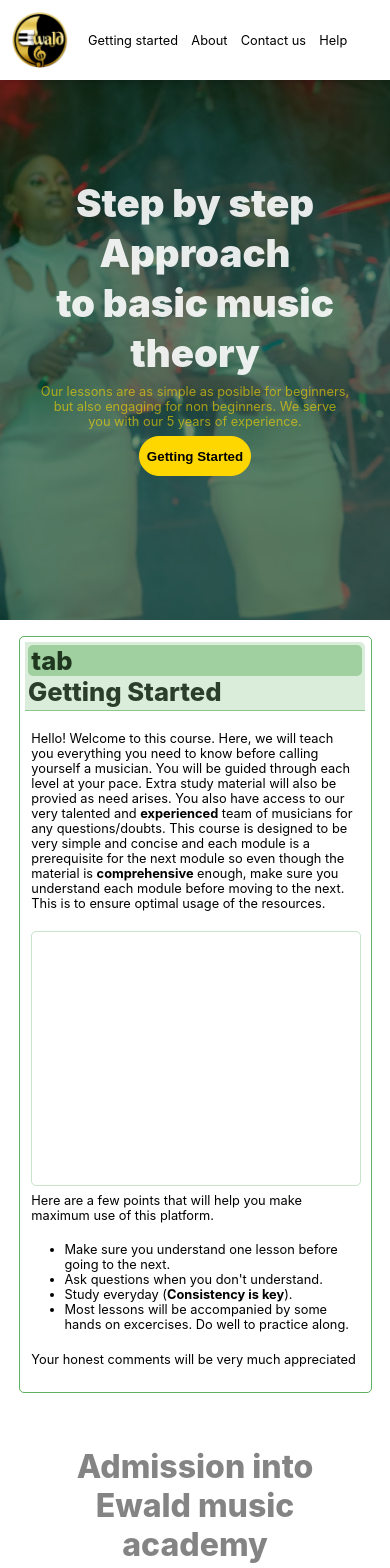
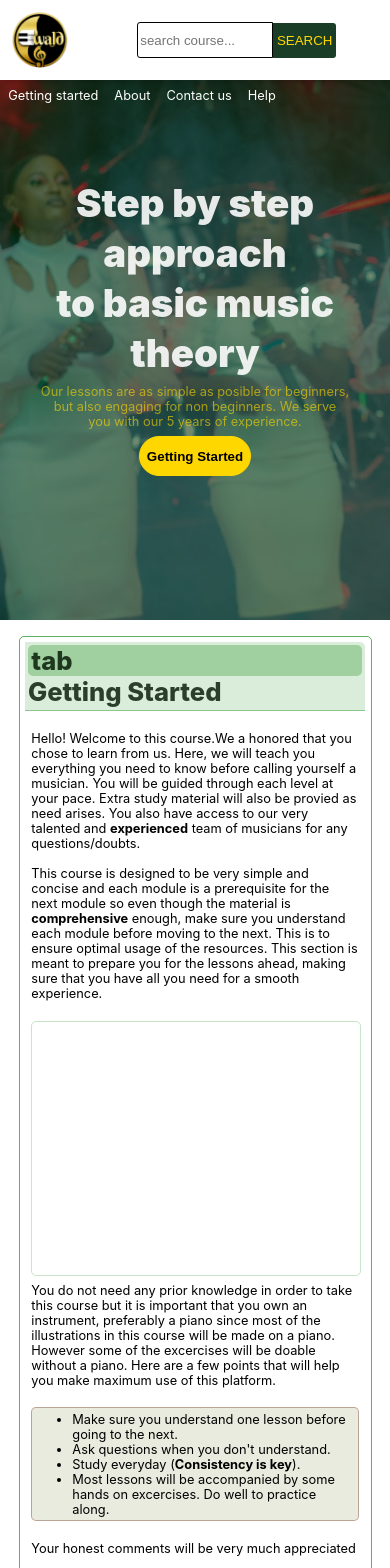
Before and after one commit to Casaemiro/music-course, a React (Create React App) app: page / in a window 390 px wide. Shown: the top 1568 px of the page. Built offline with nearby package versions, Linux system fonts and the light colour scheme.

Commit message:
respo music course

```diff
--- a/src/About.css
+++ b/src/About.css
@@ -77,10 +77,11 @@
         /* width: 95%; */
         margin: 0% auto;
         position: absolute;
-        background-color: rgba(0, 0, 0, 0.432);
+        background-color: rgba(0, 0, 0, 0.611);
         width: 70%;
         font-size: 1.5rem;
         text-align: center;
+        border-radius: 5px;
         color: white;
     }.about-image{
         width: 100%;
--- a/src/CourseMusic.css
+++ b/src/CourseMusic.css
@@ -80,3 +80,10 @@
         font-size: 0.8rem;
     }
 }
+.extra-link {
+    color: rgba(0, 0, 0, 0.67);
+    font-weight: 700;
+}
+.extra-link:hover {
+    text-decoration: underline;
+}
--- a/src/MusicCourseModules/Introduction.js
+++ b/src/MusicCourseModules/Introduction.js
@@ -3,7 +3,7 @@ import './Introduction.css'
 const Introduction = () => {
     return (
         <div className="introduction-section">
-            <p className="intro-text">Music has been around for ages and is used in defferent fields and for different reasons. Some people use music for pleasure, relaxation, source of income, information, for religious purposes or a combination of diverse reasons. But what is common in most if not all  of them is that music acts as a tool for conveying information/emotions. That said, music does not neccesarily have to be pleasing to the ear since that is subjective to the listener. Many people have different views as to what music really is. thus we will not be settling on a particular definition but we'll be giving a broad description.</p>
+            <p className="intro-text"><span className='extra-link'>Music</span> has been around for ages and is used in defferent fields and for different reasons. Some people use music for pleasure, relaxation, source of income, information, for <span className="extra-link">religious purposes</span> or a combination of diverse reasons. But what is common in most if not all  of them is that music acts as a tool for conveying information/emotions.<br/><br/>That said, music does not neccesarily have to be pleasing to the ear since that is subjective to the listener. Many people have different views as to what music really is. thus we will not be settling on a particular definition but we'll be giving a broad description.</p>
             <div className='intro-img'>
                 <img src='' alt=""/>
             </div>
--- a/src/MusicCourseModules/Started.js
+++ b/src/MusicCourseModules/Started.js
@@ -1,14 +1,15 @@
 import './Started.css'
+// import introimg from '../images/DSC_2163.JPG'
 const Started = () => {
     return (
         <div className="strt-section">
-            <p className="intro-text">Hello! Welcome to this course. Here, we will teach you everything you need to know before calling yourself a musician. You will be guided through each level at your pace. Extra study material will also be provied as need arises. You also have access to our very talented and <b>experienced</b> team of musicians for any questions/doubts. This course is designed to be very simple and concise and each module is a prerequisite for the next module so even though the material is <b>comprehensive</b> enough, make sure you understand each module before moving to the next. This is to ensure optimal usage of the resources.</p>
+            <p className="intro-text">Hello! Welcome to this course.We a honored that you chose to learn from us. Here, we will teach you everything you need to know before calling yourself a musician. You will be guided through each level at your pace. Extra study material will also be provied as need arises. You also have access to our very talented and <b>experienced</b> team of musicians for any questions/doubts.<br/><br/>This course is designed to be very simple and concise and each module is a prerequisite for the next module so even though the material is <b>comprehensive</b> enough, make sure you understand each module before moving to the next. This is to ensure optimal usage of the resources. This section is meant to prepare you for the lessons ahead, making sure that you have all you need for a smooth experience.</p>
             <div className='intro-img'>
-                <img src='' alt=""/>
+                <img src={''} alt=""/>
             </div>
-            <div className="intro-text">Here are a few points that will help you make maximum use of this platform.</div>
+            <div className="intro-text">You do not need any prior knowledge in order to take this course but it is important that you own an instrument, preferably a piano since most of the illustrations in this course will be made on a piano. However some of the excercises will be doable without a piano.  Here are a few points that will help you make maximum use of this platform.</div>
 
-            <ul>
+            <ul style={{border:"1px solid rgba(90, 20, 0, 0.327)", marginLeft:"2%",marginRight:"2%", borderRadius:"5px",paddingTop:"1%",paddingBottom:"1%", backgroundColor:"rgba(90, 100, 0, 0.127)",paddingRight:"1%"}}>
                 <li>Make sure you understand one lesson before going to the next.</li>
                 <li>Ask questions when you don't understand.</li>
                 <li>Study everyday (<b>Consistency is key</b>).</li>
--- a/src/Navbar.css
+++ b/src/Navbar.css
@@ -98,11 +98,27 @@ button {
 
     }
 }@media only screen and (max-width: 588px) {
-    .top-nav-area {
+    /* .top-nav-area {
         display: none;
 
     }
     .search-button {
         display: none;
+    } */
+
+}
+@media only screen and (max-width:524px) {
+    .nav-right {
+        position: absolute;
+        margin-top: 110px;
+        color: white;
+        margin-left: -50px;
+    }
+    .nav-right a {
+        color: white;
+    }.nav-right a:Hover {
+        color: white;
+    } .top-nav-area {
+        margin-left: 20%;
     }
 }
--- a/src/hero.css
+++ b/src/hero.css
@@ -84,3 +84,9 @@
         flex-direction: column;
     }
 }
+@media only screen and (max-width:339px) {
+    .large-hero-text {
+        font-size: 1.5rem;
+        line-height: 40px;
+    }
+}
--- a/src/hero.js
+++ b/src/hero.js
@@ -4,7 +4,7 @@ const Hero = () => {
         <div className="hero-section">
             <div className='overl'>
                 <div className="large-hero-text">
-                    <span className='colorgame'>S</span><span className='colorgame'>t</span><span className='colorgame'>e</span><span className='colorgame'>p </span> <span className='colorgame'>b</span><span className='colorgame'>y </span><span className='colorgame'>s</span><span className='colorgame'>t</span><span className='colorgame'>e</span><span className='colorgame'>p </span><span className='colorgame'>A</span><span className='colorgame'>p</span><span className='colorgame'>p</span><span className='colorgame'>r</span><span className='colorgame'>o</span><span className='colorgame'>a</span><span className='colorgame'>c</span><span className='colorgame'>h</span><br></br><span className='colorgame'>t</span><span className='colorgame'>o </span><span className='colorgame'>b</span><span className='colorgame'>a</span><span className='colorgame'>s</span><span className='colorgame'>i</span><span className='colorgame'>c</span> <span className='colorgame'>m</span><span className='colorgame'>u</span><span className='colorgame'>s</span><span className='colorgame'>i</span><span className='colorgame'>c</span> <span className='colorgame'>t</span><span className='colorgame'>h</span><span className='colorgame'>e</span><span className='colorgame'>o</span><span className='colorgame'>r</span><span className='colorgame'>y</span>
+                    <span className='colorgame'>S</span><span className='colorgame'>t</span><span className='colorgame'>e</span><span className='colorgame'>p </span> <span className='colorgame'>b</span><span className='colorgame'>y </span><span className='colorgame'>s</span><span className='colorgame'>t</span><span className='colorgame'>e</span><span className='colorgame'>p </span><span className='colorgame'>a</span><span className='colorgame'>p</span><span className='colorgame'>p</span><span className='colorgame'>r</span><span className='colorgame'>o</span><span className='colorgame'>a</span><span className='colorgame'>c</span><span className='colorgame'>h</span><br></br><span className='colorgame'>t</span><span className='colorgame'>o </span><span className='colorgame'>b</span><span className='colorgame'>a</span><span className='colorgame'>s</span><span className='colorgame'>i</span><span className='colorgame'>c</span> <span className='colorgame'>m</span><span className='colorgame'>u</span><span className='colorgame'>s</span><span className='colorgame'>i</span><span className='colorgame'>c</span> <span className='colorgame'>t</span><span className='colorgame'>h</span><span className='colorgame'>e</span><span className='colorgame'>o</span><span className='colorgame'>r</span><span className='colorgame'>y</span>
                 </div>
                 <div className="hero-2">
                     Our lessons are as simple as posible for beginners,<br/>but also engaging for non beginners. We serve <br/>you with our 5 years of experience.
```
